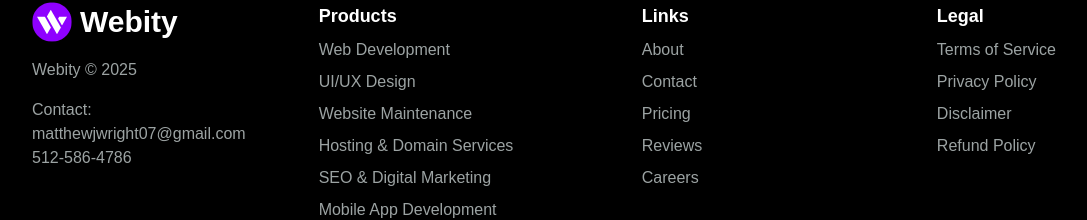
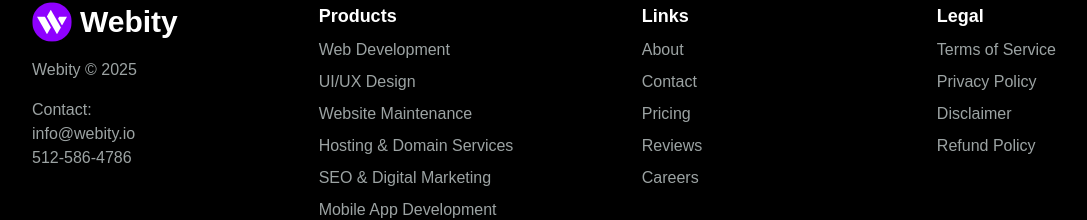
Before and after one commit to matthew-wright07/webity, a Next.js app: page / in a window 1280 px wide. Shown: the part 2514-2734 px from the top of the page, without its empty margins (96-1183 px from the left). Built offline with nearby package versions, Linux system fonts and the light colour scheme.

Commit message:
changed email

```diff
--- a/components/Layout/Footer.js
+++ b/components/Layout/Footer.js
@@ -8,7 +8,7 @@
                         <h1 className="text-3xl font-bold">Webity</h1>
                     </a>
                     <p className="text-secondary">Webity &copy; 2025</p>
-                    <p className="text-secondary">Contact:<br/>matthewjwright07@gmail.com<br/>512-586-4786</p>
+                    <p className="text-secondary">Contact:<br/>info@webity.io<br/>512-586-4786</p>
                 </div>
                 <div className="flex flex-col gap-2 justify-self-center">
                     <h1 className="font-bold text-lg">Products</h1>
```
